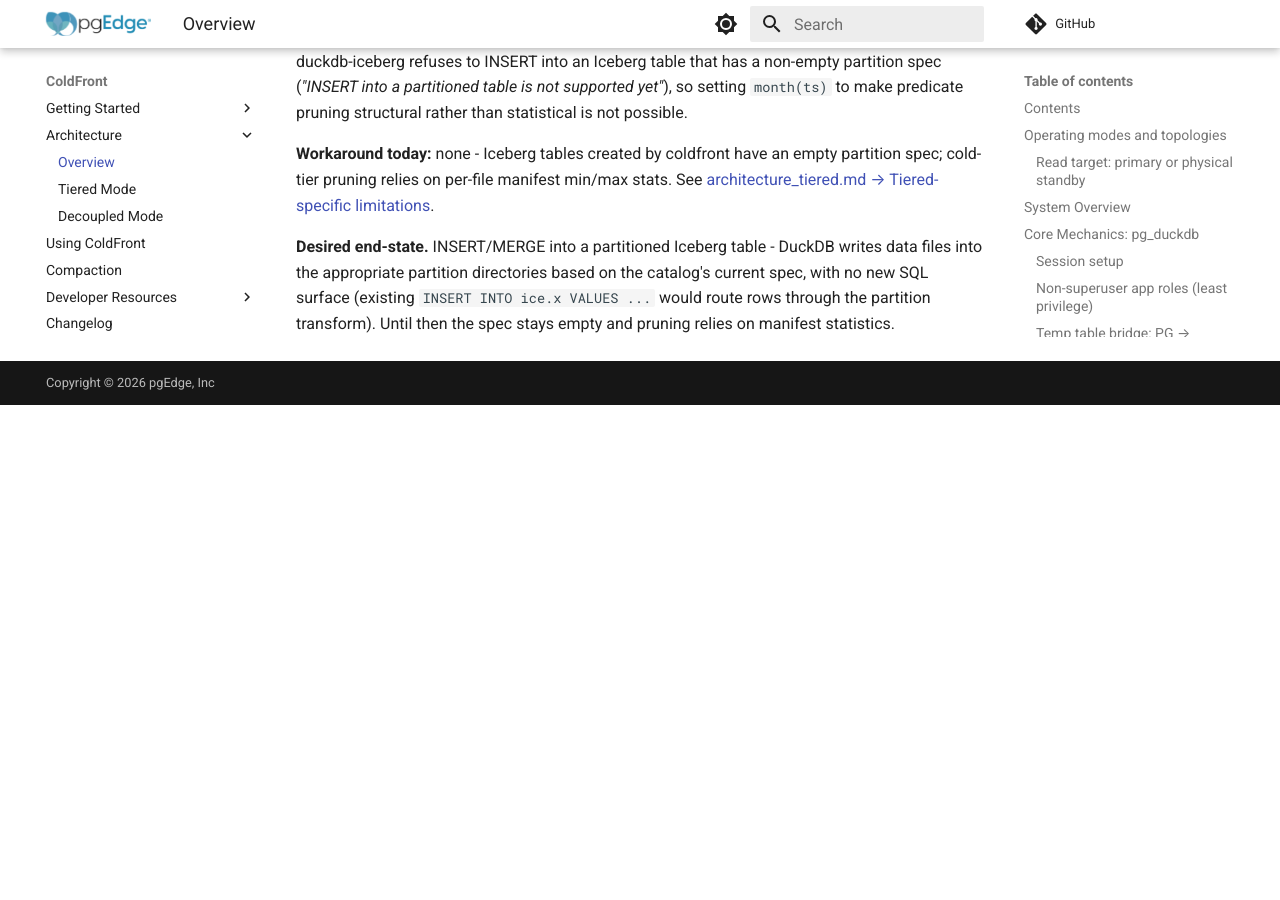
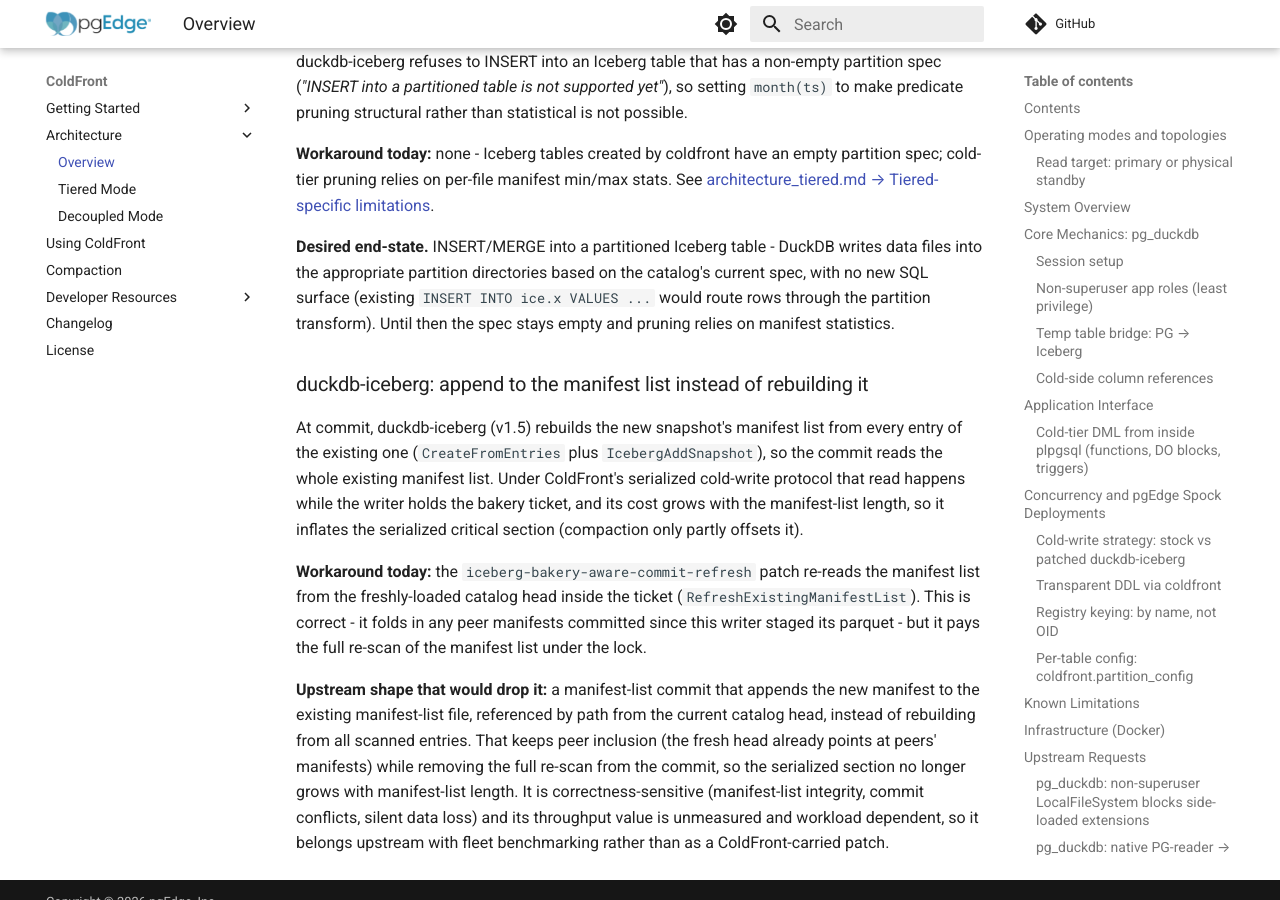
Before and after one commit to pgEdge/coldfront, an MkDocs documentation site: the page built from docs/architecture.md, in a window 1280 px wide and 900 px high, scrolled down 14736 px. Built offline with MkDocs 1.6.1 and Material for MkDocs 9.7.7, drawn with Linux system fonts in a browser that asks for light colours; comment, search, counter and statistics services are not loaded; before the commit the page ends 15141 px from its top, so only the background shows below that.

Commit message:
docs: record append-not-rebuild manifest-list commit as a duckdb-iceberg upstream request

```diff
--- a/docs/architecture.md
+++ b/docs/architecture.md
@@ -689,3 +689,30 @@ on the catalog's current spec, with no new SQL surface (existing
 `INSERT INTO ice.x VALUES ...` would route rows through the partition
 transform). Until then the spec stays empty and pruning relies on
 manifest statistics.
+
+### duckdb-iceberg: append to the manifest list instead of rebuilding it
+
+At commit, duckdb-iceberg (v1.5) rebuilds the new snapshot's manifest
+list from every entry of the existing one (`CreateFromEntries` plus
+`IcebergAddSnapshot`), so the commit reads the whole existing manifest
+list. Under ColdFront's serialized cold-write protocol that read happens
+while the writer holds the bakery ticket, and its cost grows with the
+manifest-list length, so it inflates the serialized critical section
+(compaction only partly offsets it).
+
+**Workaround today:** the `iceberg-bakery-aware-commit-refresh` patch
+re-reads the manifest list from the freshly-loaded catalog head inside
+the ticket (`RefreshExistingManifestList`). This is correct - it folds
+in any peer manifests committed since this writer staged its parquet -
+but it pays the full re-scan of the manifest list under the lock.
+
+**Upstream shape that would drop it:** a manifest-list commit that
+appends the new manifest to the existing manifest-list file, referenced
+by path from the current catalog head, instead of rebuilding from all
+scanned entries. That keeps peer inclusion (the fresh head already points
+at peers' manifests) while removing the full re-scan from the commit, so
+the serialized section no longer grows with manifest-list length. It is
+correctness-sensitive (manifest-list integrity, commit conflicts, silent
+data loss) and its throughput value is unmeasured and workload dependent,
+so it belongs upstream with fleet benchmarking rather than as a
+ColdFront-carried patch.
```
